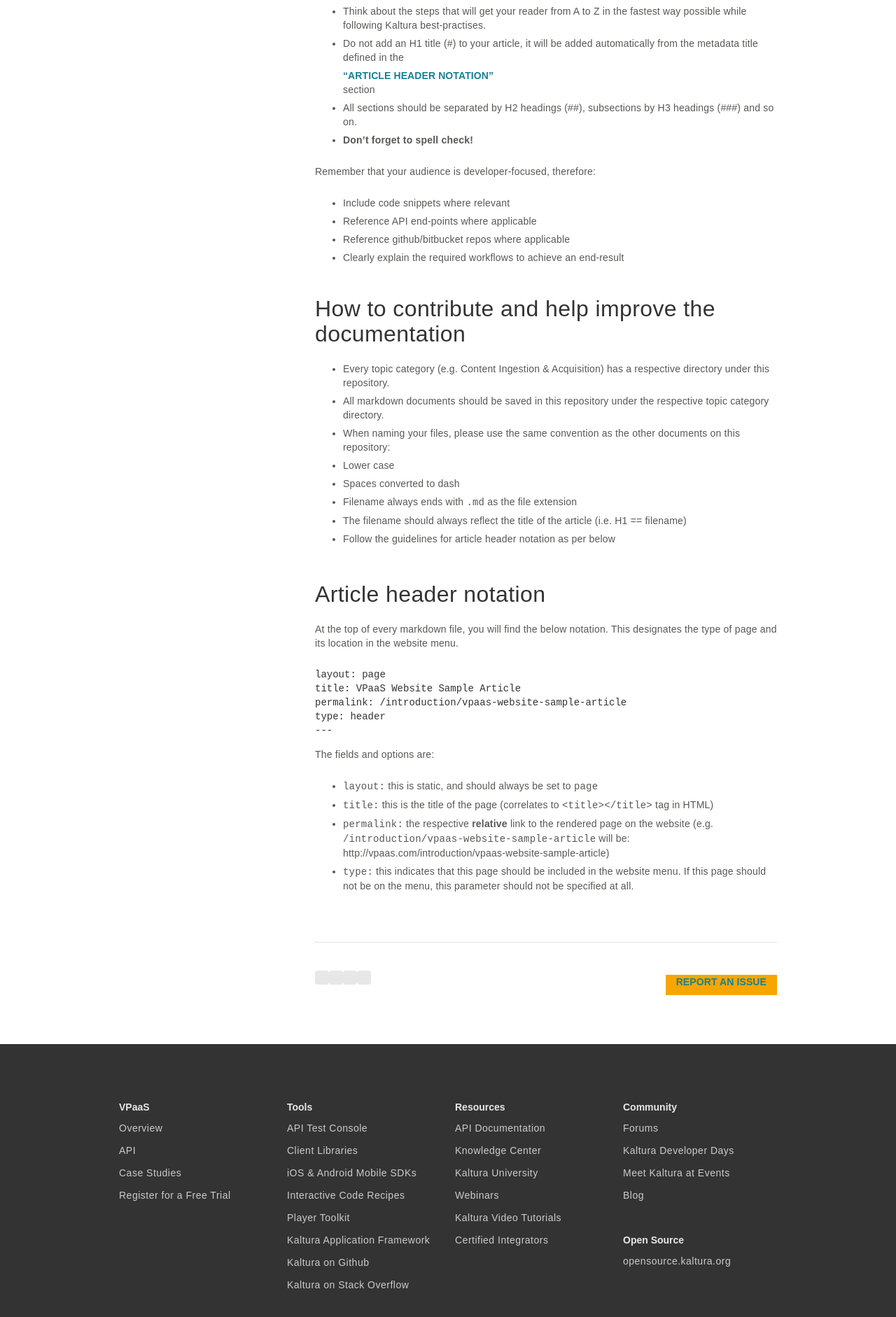
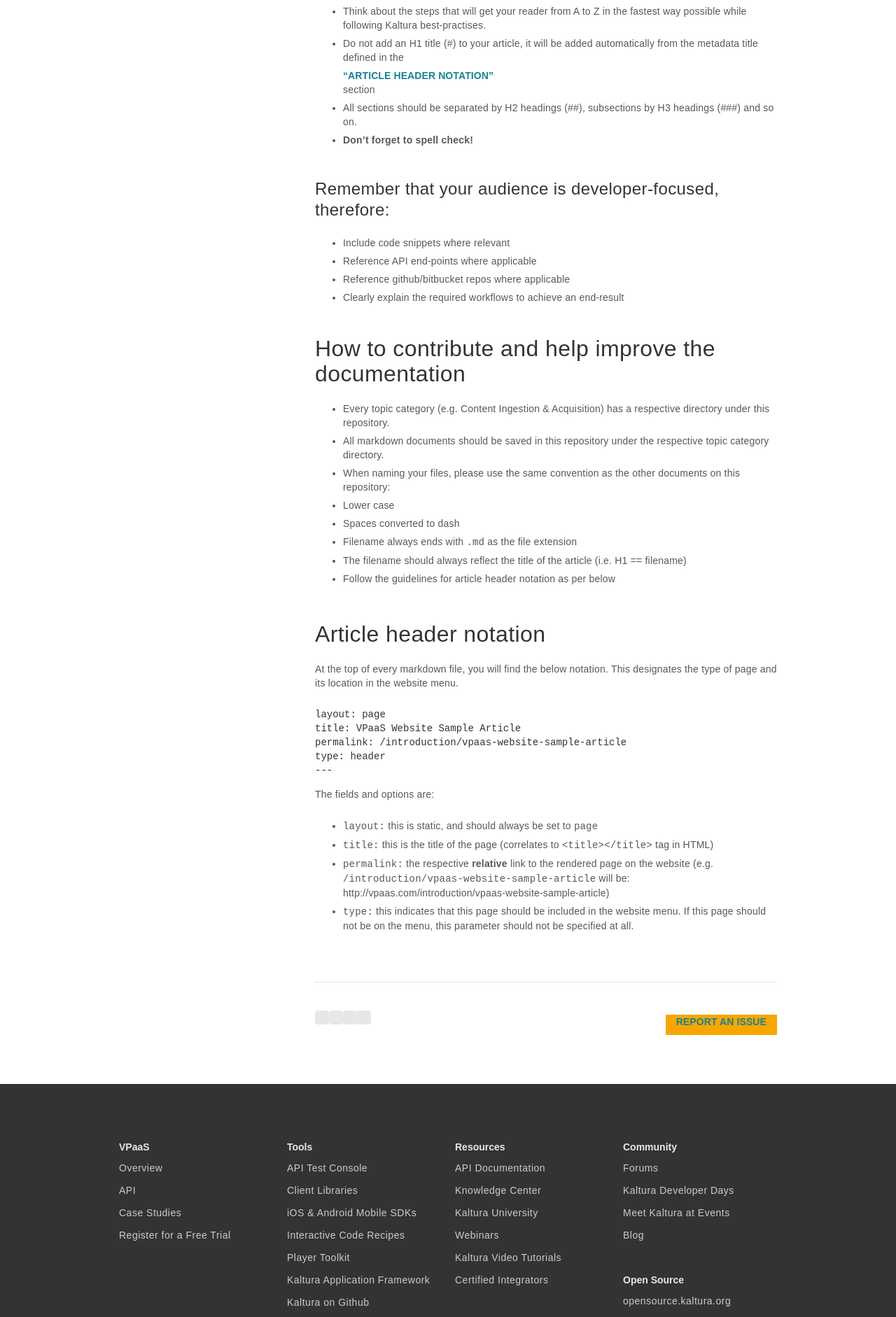
Before and after one commit to kaltura/DeveloperPortalDocs, a Jekyll site: the page built from Article-Style-Structure-Guidelines.md, in a window 1280 px wide. Shown: the part 1194-3076 px from the top of the page at 70% size. Built offline with Jekyll 4.4.1, drawn with Linux system fonts in a browser that asks for light colours; nearby versions of some CDN libraries.

```diff
--- a/Article-Style-Structure-Guidelines.md
+++ b/Article-Style-Structure-Guidelines.md
@@ -48,7 +48,8 @@ A nifty tool to help you to see how your markdown looks as you create it: http:/
 * All sections should be separated by H2 headings (##), subsections by H3 headings (###) and so on.
 * **Don’t forget to spell check!**
 
-Remember that your audience is developer-focused, therefore:
+### Remember that your audience is developer-focused, therefore:
+
 * Include code snippets where relevant
 * Reference API end-points where applicable
 * Reference github/bitbucket repos where applicable
```
